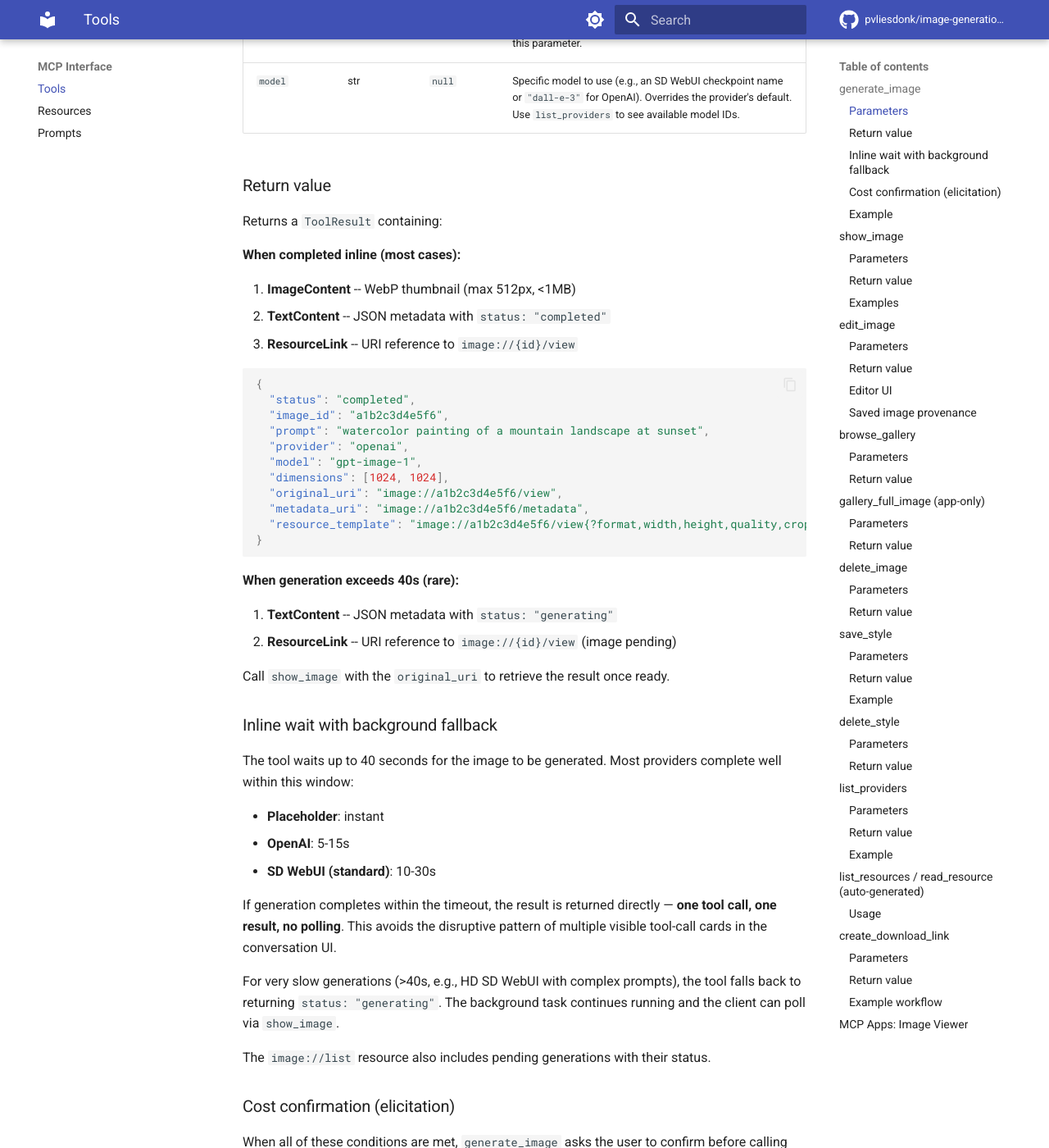
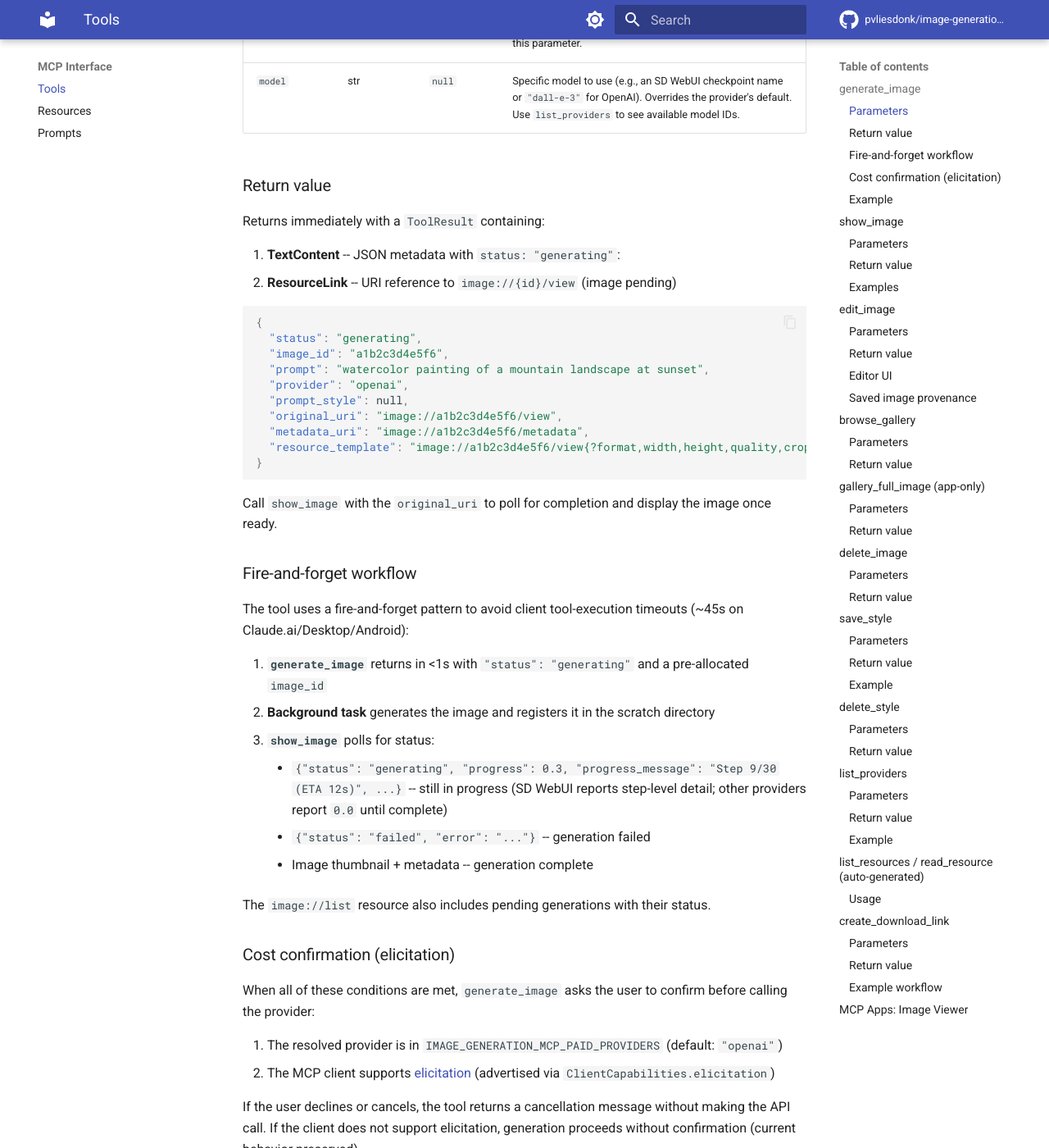
Before and after one commit to pvliesdonk/image-generation-mcp, an MkDocs documentation site: the page built from docs/tools.md, in a window 1280 px wide and 1400 px high, scrolled down 1196 px. Shown: the whole window at 82% size. Built offline with MkDocs 1.6.1 and Material for MkDocs 9.7.7, drawn with Linux system fonts in a browser that asks for light colours; comment, search, counter and statistics services are not loaded; some of the changed text lies outside the part shown.

Commit message:
Revert "feat: inline wait for generate_image to avoid polling UI clutter"
This reverts commit 4ffe95d5324e14d649746b42f275455d93ecec70.

````diff
--- a/docs/tools.md
+++ b/docs/tools.md
@@ -4,14 +4,14 @@ image-generation-mcp exposes four domain tools plus two auto-generated resource-
 
 ## generate_image
 
-Generate an image from a text prompt. Waits for completion (up to ~40s) and returns the image inline with a thumbnail preview and metadata. If generation takes longer, returns `status: "generating"` — call `show_image(uri=original_uri)` to retrieve the result later. Check each model's `prompt_style` in `list_providers` to choose CLIP tags vs. natural language prompts.
+Generate an image from a text prompt. Returns immediately with a `status: "generating"` response while the image is generated in the background. Call `show_image(uri=original_uri)` to check progress and display the result. Check each model's `prompt_style` in `list_providers` to choose CLIP tags vs. natural language prompts.
 
 | Property | Value |
 |----------|-------|
 | **Tags** | `write` (hidden in read-only mode) |
 | **Annotations** | `readOnlyHint: false`, `destructiveHint: false`, `openWorldHint: true` |
-| **Task** | `task=True` (retained for forward compatibility) |
-| **Pattern** | Inline wait (up to 40s) with background fallback |
+| **Task** | `task=True` (retained for forward compatibility; no longer blocks) |
+| **Pattern** | Fire-and-forget — returns in &lt;1s, client polls `show_image` |
 
 ### Parameters
 
@@ -27,46 +27,36 @@ Generate an image from a text prompt. Waits for completion (up to ~40s) and retu
 
 ### Return value
 
-Returns a `ToolResult` containing:
+Returns immediately with a `ToolResult` containing:
 
-**When completed inline (most cases):**
-
-1. **ImageContent** -- WebP thumbnail (max 512px, <1MB)
-2. **TextContent** -- JSON metadata with `status: "completed"`
-3. **ResourceLink** -- URI reference to `image://{id}/view`
+1. **TextContent** -- JSON metadata with `status: "generating"`:
+2. **ResourceLink** -- URI reference to `image://{id}/view` (image pending)
 
 ```json
 {
-  "status": "completed",
+  "status": "generating",
   "image_id": "a1b2c3d4e5f6",
   "prompt": "watercolor painting of a mountain landscape at sunset",
   "provider": "openai",
-  "model": "gpt-image-1",
-  "dimensions": [1024, 1024],
+  "prompt_style": null,
   "original_uri": "image://a1b2c3d4e5f6/view",
   "metadata_uri": "image://a1b2c3d4e5f6/metadata",
   "resource_template": "image://a1b2c3d4e5f6/view{?format,width,height,quality,crop_x,crop_y,crop_w,crop_h,rotate,flip}"
 }
 ```
 
-**When generation exceeds 40s (rare):**
+Call `show_image` with the `original_uri` to poll for completion and display the image once ready.
 
-1. **TextContent** -- JSON metadata with `status: "generating"`
-2. **ResourceLink** -- URI reference to `image://{id}/view` (image pending)
+### Fire-and-forget workflow
 
-Call `show_image` with the `original_uri` to retrieve the result once ready.
+The tool uses a fire-and-forget pattern to avoid client tool-execution timeouts (~45s on Claude.ai/Desktop/Android):
 
-### Inline wait with background fallback
-
-The tool waits up to 40 seconds for the image to be generated. Most providers complete well within this window:
-
-- **Placeholder**: instant
-- **OpenAI**: 5-15s
-- **SD WebUI (standard)**: 10-30s
-
-If generation completes within the timeout, the result is returned directly — **one tool call, one result, no polling**. This avoids the disruptive pattern of multiple visible tool-call cards in the conversation UI.
-
-For very slow generations (>40s, e.g., HD SD WebUI with complex prompts), the tool falls back to returning `status: "generating"`. The background task continues running and the client can poll via `show_image`.
+1. **`generate_image`** returns in &lt;1s with `"status": "generating"` and a pre-allocated `image_id`
+2. **Background task** generates the image and registers it in the scratch directory
+3. **`show_image`** polls for status:
+    - `{"status": "generating", "progress": 0.3, "progress_message": "Step 9/30 (ETA 12s)", ...}` -- still in progress (SD WebUI reports step-level detail; other providers report `0.0` until complete)
+    - `{"status": "failed", "error": "..."}` -- generation failed
+    - Image thumbnail + metadata -- generation complete
 
 The `image://list` resource also includes pending generations with their status.
 
@@ -98,9 +88,9 @@ Tool call: generate_image
 
 ## show_image
 
-Display a registered image with optional on-demand transforms. Accepts a full `image://` resource URI with transforms encoded in the query string.
+Display a registered image with optional on-demand transforms, or poll for generation status. Accepts a full `image://` resource URI with transforms encoded in the query string.
 
-Normally `generate_image` returns the completed image directly. Use `show_image` when you need to apply transforms (resize, crop, format conversion) or as a fallback if `generate_image` returned `status: "generating"`.
+Also serves as the polling endpoint for fire-and-forget generation: after calling `generate_image`, call `show_image(uri=original_uri)` to check progress and display the result once ready.
 
 | Property | Value |
 |----------|-------|
````
Also changed, not shown: docs/decisions/0005-hybrid-background-tasks.md (+36 -42 lines), 4 other files.
